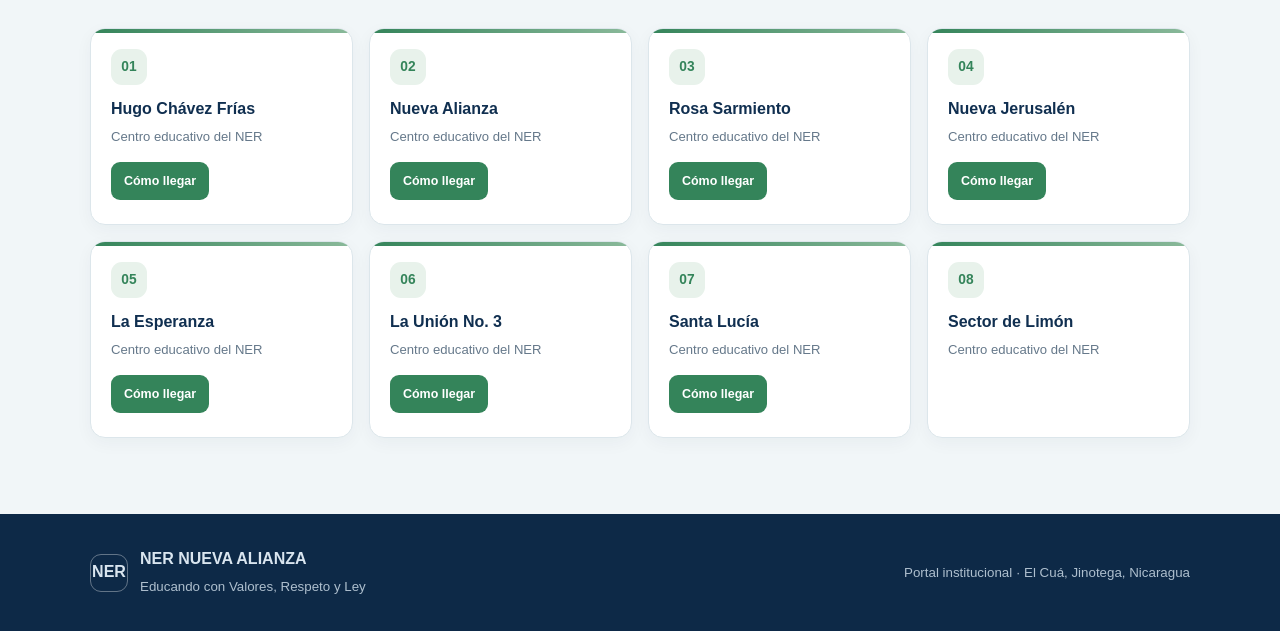
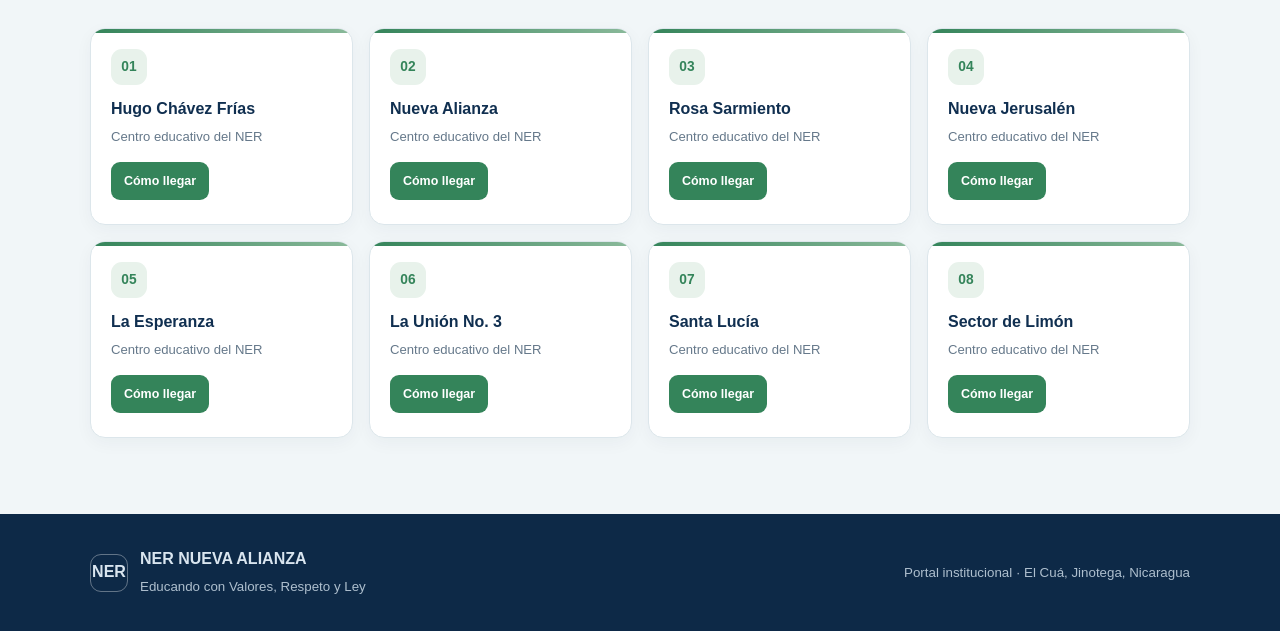
Before and after one commit to maltezjoshua261-hue/pagina-web-nueva-alianza, a plain HTML site: page index.html in a window 1280 px wide. Both pictures are taken after a click on the link "Centros educativos". Shown: the part 313-944 px from the top of the page. Drawn offline with Linux system fonts and the light colour scheme.

Commit message:
Agregar ubicación de Google Maps de Sector de Limón

```diff
--- a/index.html
+++ b/index.html
@@ -146,7 +146,7 @@
         <article class="school"><div class="school-num">05</div><h3>La Esperanza</h3><p>Centro educativo del NER</p><a class="btn btn-green" style="margin-top:14px;font-size:.78rem;padding:9px 13px" href="https://maps.app.goo.gl/J2kwTQpzY6FSMehW8?g_st=ic" target="_blank" rel="noopener noreferrer">Cómo llegar</a></article>
         <article class="school"><div class="school-num">06</div><h3>La Unión No. 3</h3><p>Centro educativo del NER</p><a class="btn btn-green" style="margin-top:14px;font-size:.78rem;padding:9px 13px" href="https://maps.app.goo.gl/eBTTnZ4tW52JezpT8" target="_blank" rel="noopener noreferrer">Cómo llegar</a></article>
         <article class="school"><div class="school-num">07</div><h3>Santa Lucía</h3><p>Centro educativo del NER</p><a class="btn btn-green" style="margin-top:14px;font-size:.78rem;padding:9px 13px" href="https://maps.app.goo.gl/mYHFBfULFgF8LXom6" target="_blank" rel="noopener noreferrer">Cómo llegar</a></article>
-        <article class="school"><div class="school-num">08</div><h3>Sector de Limón</h3><p>Centro educativo del NER</p></article>
+        <article class="school"><div class="school-num">08</div><h3>Sector de Limón</h3><p>Centro educativo del NER</p><a class="btn btn-green" style="margin-top:14px;font-size:.78rem;padding:9px 13px" href="https://maps.app.goo.gl/GCA1uSHarnNV2RUEA?g_st=ic" target="_blank" rel="noopener noreferrer">Cómo llegar</a></article>
       </div>
     </div></section>
     <section class="page-view" id="noticias"><div class="container">
```
